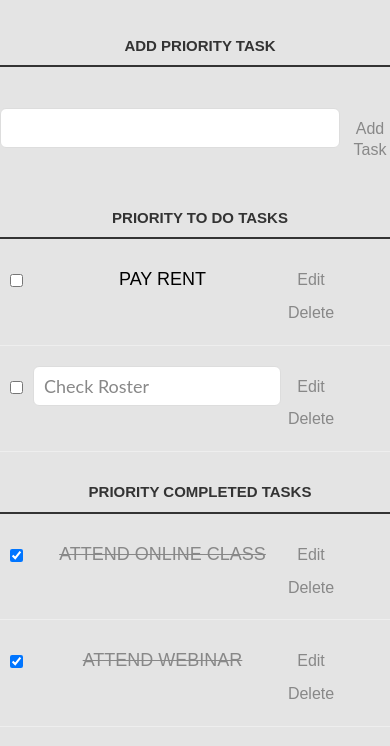
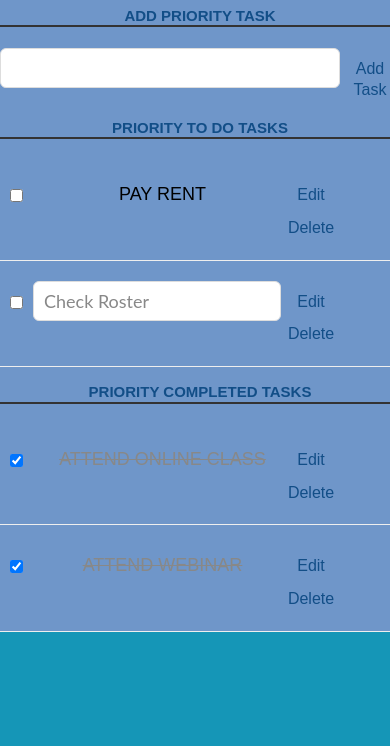
Before and after one commit to Pariksha-ctrl/Cross-Platform-App-Assignment1, a website: page www/index.html in a window 390 px wide. Shown: the part 98-844 px from the top of the page. Drawn offline with Linux system fonts and the light colour scheme; some packages are replaced by stand-ins of ours.

Commit message:
Made some changes on the apperance of the app.

```diff
--- a/www/css/index.css
+++ b/www/css/index.css
@@ -1,13 +1,13 @@
 
 * {
-    -webkit-tap-highlight-color: rgba(0,0,0,0); /* make transparent link selection, adjust last value opacity 0 to 1.0 */
+  -webkit-tap-highlight-color: rgba(0, 0, 0, 0); /* make transparent link selection, adjust last value opacity 0 to 1.0 */
 }
 
 body {
   -webkit-touch-callout: none;                /* prevent callout to copy image, etc when tap to hold */
   -webkit-text-size-adjust: none;             /* prevent webkit from resizing text to fit */
   -webkit-user-select: none;                  /* prevent copy paste, to allow, change 'none' to 'text' */
-    background-color:#e4e4e4;
+  background-color:hsl(192, 79%, 40%);
   /* background-image:linear-gradient(to bottom, #A7A7A7 0%, #E4E4E4 51%); */
   font-family: system-ui, -apple-system, -apple-system-font, 'Segoe UI', 'Roboto', sans-serif;
   font-size:12px;
@@ -22,6 +22,7 @@ body {
 
 /* Portrait layout (default) */
 .app {
+  background-color:#6f96c9;
 }
 
 /* Landscape layout (with min-width) */
@@ -47,7 +48,7 @@ h1 {
 
 .event {
   border-radius:4px;
-    color:#FFFFFF;
+  color:hsl(0, 0%, 100%);
   font-size:12px;
   margin:0px 30px;
   padding:2px 0px;
@@ -80,7 +81,7 @@ h1 {
 
 @media screen and (prefers-color-scheme: dark) {
   body {
-        background-image:linear-gradient(to bottom, #04145e 0%, #1b1b1b48 51%);
+      /* background-image:linear-gradient(to bottom, #04145e 0%, #1b1b1b48 51%); */
   }
 }
 
@@ -126,18 +127,18 @@ button {
 }
 
 button:hover {
-    color: #333;
+  color: rgb(109, 32, 211);
 }
 
 /* Heading */
 h3,
 label[for='new-priority-task'] {
-  color: #333;
+color: hsl(209, 77%, 30%);
 font-weight: 700;
 font-size: 15px;
 border-bottom: 2px solid #333;
-  padding: 30px 0 10px;
-  margin: 0;
+padding: 30px 10 10px;
+margin: 10;
 text-transform: uppercase;
 }
 input[type="text"] {
@@ -153,20 +154,26 @@ input[type="text"] {
 color: #888;
 }
 input[type="text"]:focus {
-  color: #333;
+color: #0f0e0e;
 }
 
 /* New Task */
 label[for='new-priority-task'] {
 display: block;
-  margin: 0 0 20px;
+margin: 20 20 20px;
 }
 input#new-priority-task {
 float: left;
 width: 318px;
 }
+
+/* Add Task button */
+p > button {
+  color: hsl(209, 77%, 30%);
+}
+
 p > button:hover {
-  color: #0FC57C;
+color: hsl(278, 80%, 46%);
 }
 
 /* Task list */
@@ -189,6 +196,27 @@ li > label {
 li >  input[type="text"] {
 width: 226px;
 }
+
+li > .add {
+  color: hsl(209, 77%, 30%);
+}
+
+li > .add:hover {
+color: hsl(273, 84%, 43%);
+}
+
+li > .edit {
+  color: hsl(209, 77%, 30%);
+}
+
+li > .edit:hover {
+color: hsl(27, 86%, 49%);
+}
+
+li > .delete {
+  color: hsl(209, 77%, 30%);
+}
+
 li > .delete:hover {
 color: #CF2323;
 }
```
Lines whose indentation alone changed are shown as unchanged.
